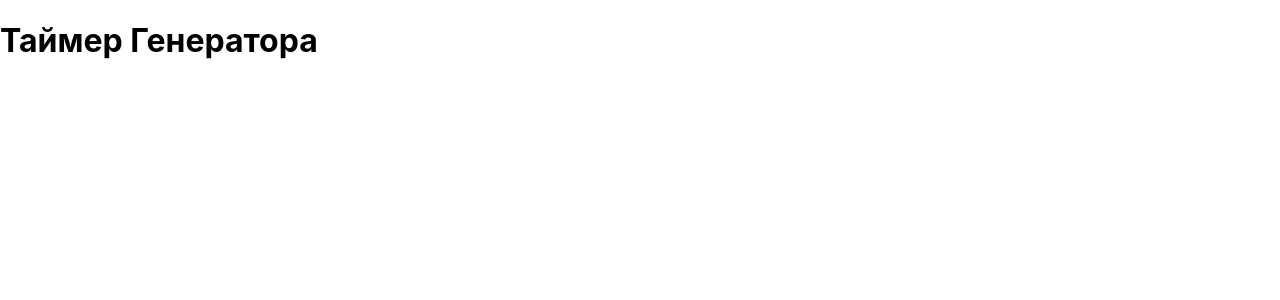
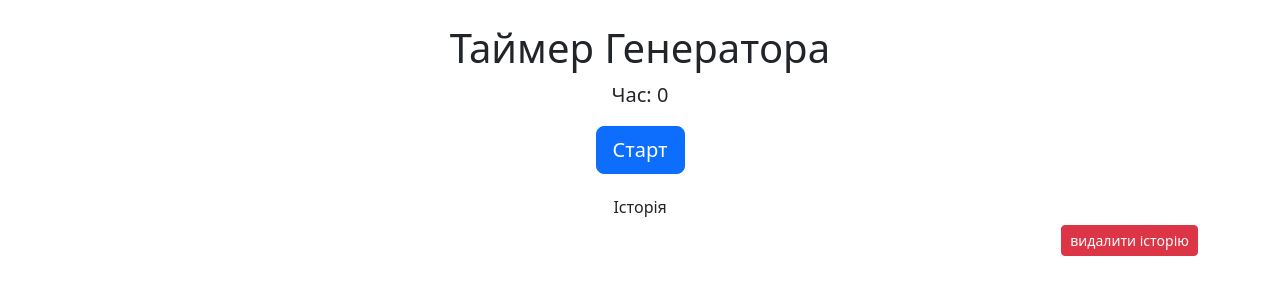
Before and after one commit to Bezobrazz/generator-timer-app, a React (Create React App) app: page / in a window 1280 px wide. Shown: the top 300 px of the page. Built offline with nearby package versions, Linux system fonts and the light colour scheme.

Commit message:
Added delete list

```diff
--- a/package.json
+++ b/package.json
@@ -6,6 +6,7 @@
     "@testing-library/jest-dom": "^5.17.0",
     "@testing-library/react": "^13.4.0",
     "@testing-library/user-event": "^13.5.0",
+    "bootstrap": "^5.3.1",
     "react": "^18.2.0",
     "react-dom": "^18.2.0",
     "react-scripts": "5.0.1",
--- a/src/App.js
+++ b/src/App.js
@@ -1,9 +1,10 @@
 import "./App.css";
+import GeneratorTimer from "./components/GeneratorTimerApp";
 
 function App() {
   return (
     <div>
-      <h1>Таймер Генератора</h1>
+      <GeneratorTimer />
     </div>
   );
 }
--- /dev/null
+++ b/src/components/GeneratorTimerApp.jsx
@@ -0,0 +1,125 @@
+import React, { useState, useEffect, useRef } from "react";
+import "bootstrap/dist/css/bootstrap.min.css";
+
+function GeneratorTimer() {
+  const [running, setRunning] = useState(false);
+  const [time, setTime] = useState(0);
+  const [history, setHistory] = useState([]);
+  const timerInterval = useRef(null);
+
+  useEffect(() => {
+    const storedHistory = localStorage.getItem("timerHistory");
+    if (storedHistory) {
+      setHistory(JSON.parse(storedHistory));
+    }
+  }, []);
+
+  useEffect(() => {
+    if (running) {
+      timerInterval.current = setInterval(() => {
+        setTime((prevTime) => prevTime + 1);
+      }, 1000);
+    } else {
+      clearInterval(timerInterval.current);
+    }
+
+    return () => {
+      clearInterval(timerInterval.current);
+    };
+  }, [running]);
+
+  useEffect(() => {
+    localStorage.setItem("timerHistory", JSON.stringify(history));
+  }, [history]);
+
+  const generateUniqueId = () => {
+    return Date.now().toString() + Math.random().toString(36).substr(2, 9);
+  };
+
+  const handleDeleteHistory = (id) => {
+    const updatedHistory = history.filter((entry) => entry.id !== id);
+    setHistory(updatedHistory);
+  };
+
+  const formatTime = (seconds) => {
+    const hours = Math.floor(seconds / 3600);
+    const minutes = Math.floor((seconds % 3600) / 60);
+    const remainingSeconds = seconds % 60;
+
+    const formattedTime =
+      (hours > 0 ? hours + " год " : "") +
+      (minutes > 0 ? minutes + " хв " : "") +
+      (remainingSeconds > 0 ? remainingSeconds + " сек" : "");
+
+    return formattedTime.trim();
+  };
+
+  const startStopTimer = () => {
+    if (running) {
+      clearInterval(timerInterval.current);
+      const currentDate = new Date();
+      setHistory([
+        ...history,
+        { id: generateUniqueId(), time, date: currentDate },
+      ]);
+      setTime(0);
+    }
+
+    setRunning(!running);
+  };
+  const clearHistory = () => {
+    setHistory([]);
+  };
+
+  return (
+    <div className="container mt-4 text-center">
+      <h1>Таймер Генератора</h1>
+      <p className="fs-5">Час: {time > 0 ? formatTime(time) : "0"}</p>
+
+      <button
+        onClick={startStopTimer}
+        className={
+          running ? "btn btn-lg btn-danger mb-4" : "btn btn-lg btn-primary mb-4"
+        }
+      >
+        {running ? "Стоп" : "Старт"}
+      </button>
+      <h6>Історія</h6>
+      <div className="d-flex justify-content-end">
+        <button onClick={clearHistory} className="btn btn-sm  btn-danger mb-1">
+          видалити історію
+        </button>
+      </div>
+      <ul className="list-group">
+        {history
+          .slice()
+          .reverse()
+          .map((entry, index) => (
+            <li
+              key={entry.id}
+              className={`list-group-item ${
+                index % 2 === 0
+                  ? "list-group-item-primary"
+                  : "list-group-item-secondary"
+              } mb-2`}
+            >
+              <div className="d-flex justify-content-between align-items-center">
+                <span>
+                  {new Date(entry.date).toLocaleString()} -{" "}
+                  {formatTime(entry.time)}
+                </span>
+                <button
+                  className="btn btn-sm btn-danger"
+                  onClick={() => handleDeleteHistory(entry.id)}
+                >
+                  <i className="bi bi-trash"></i>
+                </button>
+              </div>
+            </li>
+          ))}
+      </ul>
+    </div>
+  );
+}
+
+export default GeneratorTimer;
```
Also changed, not shown: 1 other file (tests, documents, lock files or other folders).
